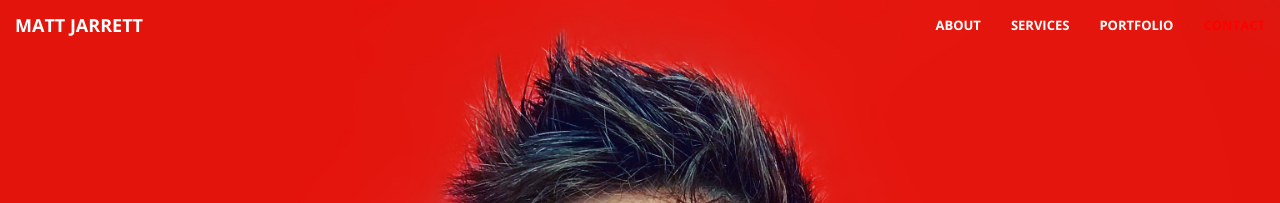
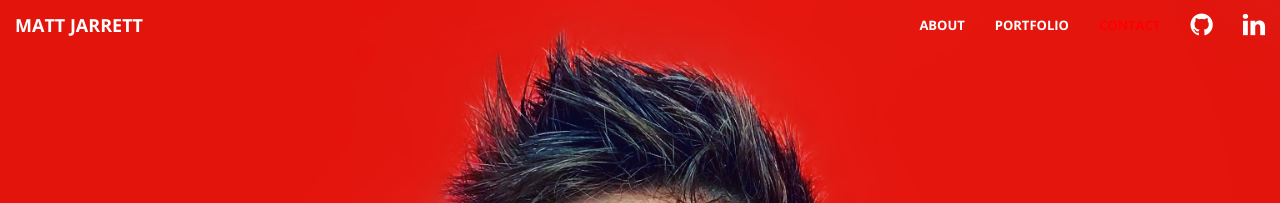
Before and after one commit to cujarrett/cujarrett.github.io, a Jekyll site: the page built from index.html, in a window 1280 px wide. Shown: the top 203 px of the page. Built offline with Jekyll 4.4.1, drawn with Linux system fonts in a browser that asks for light colours; Markdown is read by kramdown in place of the engine named in the settings.

Commit message:
Adds GitHub and Linkedin nav options

```diff
--- a/_includes/nav.html
+++ b/_includes/nav.html
@@ -18,17 +18,18 @@
           <a class="page-scroll" href="#about">About</a>
         </li>
         <li>
-      <a class="page-scroll" href="#services">Services</a>
-    </li>
-    <li>
           <a class="page-scroll" href="#portfolio">Portfolio</a>
         </li>
         <li>
           <a class="page-scroll" href="#contact">Contact</a>
         </li>
+        <li>
+          <a style="padding-top:12px;" href="https://github.com/cujarrett"><i class="fa fa-2x fa-github ext-primary"></i></a>
+        </li>
+        <li>
+          <a style="padding-top:12px;" href="https://www.linkedin.com/in/matt-jarrett-303a75144/"><i class="fa fa-2x fa-linkedin ext-primary"></i></a>
+        </li>
       </ul>
     </div>
-  <!-- /.navbar-collapse -->
   </div>
-  <!-- /.container-fluid -->
 </nav>
```
Lines whose indentation alone changed are shown as unchanged.
